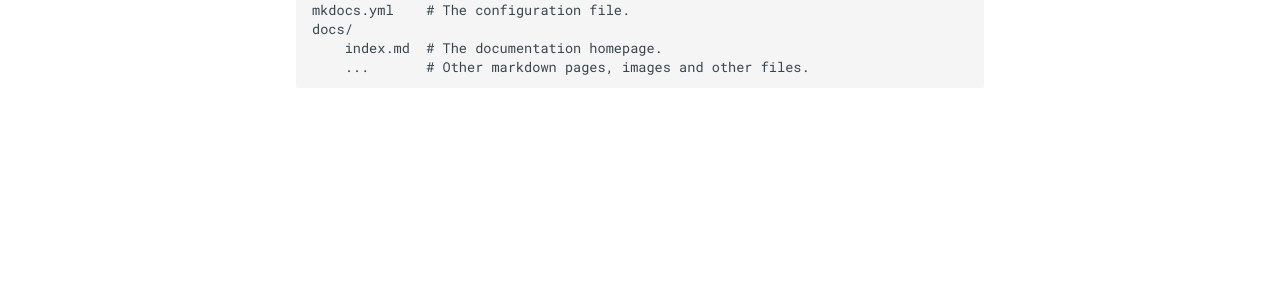
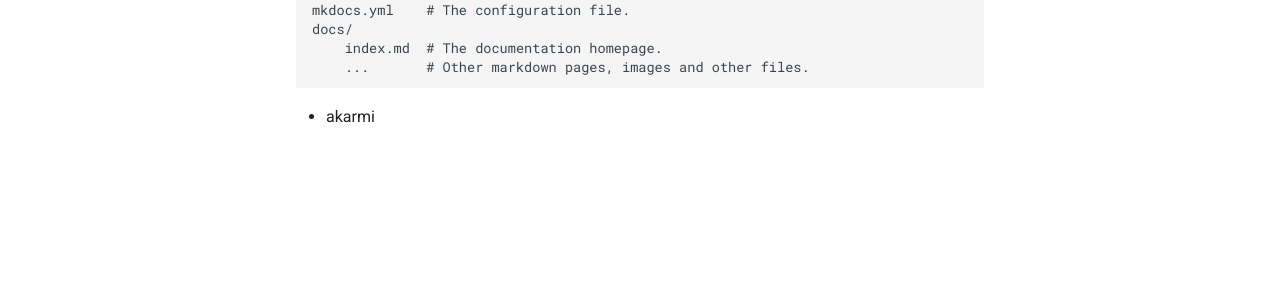
Before and after one commit to agnesmathe/agnesmathe.github.io, an MkDocs documentation site: the page built from docs/README.md, in a window 1280 px wide. Shown: the part 523-823 px from the top of the page. Built offline with MkDocs 1.6.1 and Material for MkDocs 9.7.7, drawn with Linux system fonts in a browser that asks for light colours.

Commit message:
Update README.md

```diff
--- a/docs/README.md
+++ b/docs/README.md
@@ -15,3 +15,4 @@ For full documentation visit [mkdocs.org](https://www.mkdocs.org).
     docs/
         index.md  # The documentation homepage.
         ...       # Other markdown pages, images and other files.
++ akarmi
```
